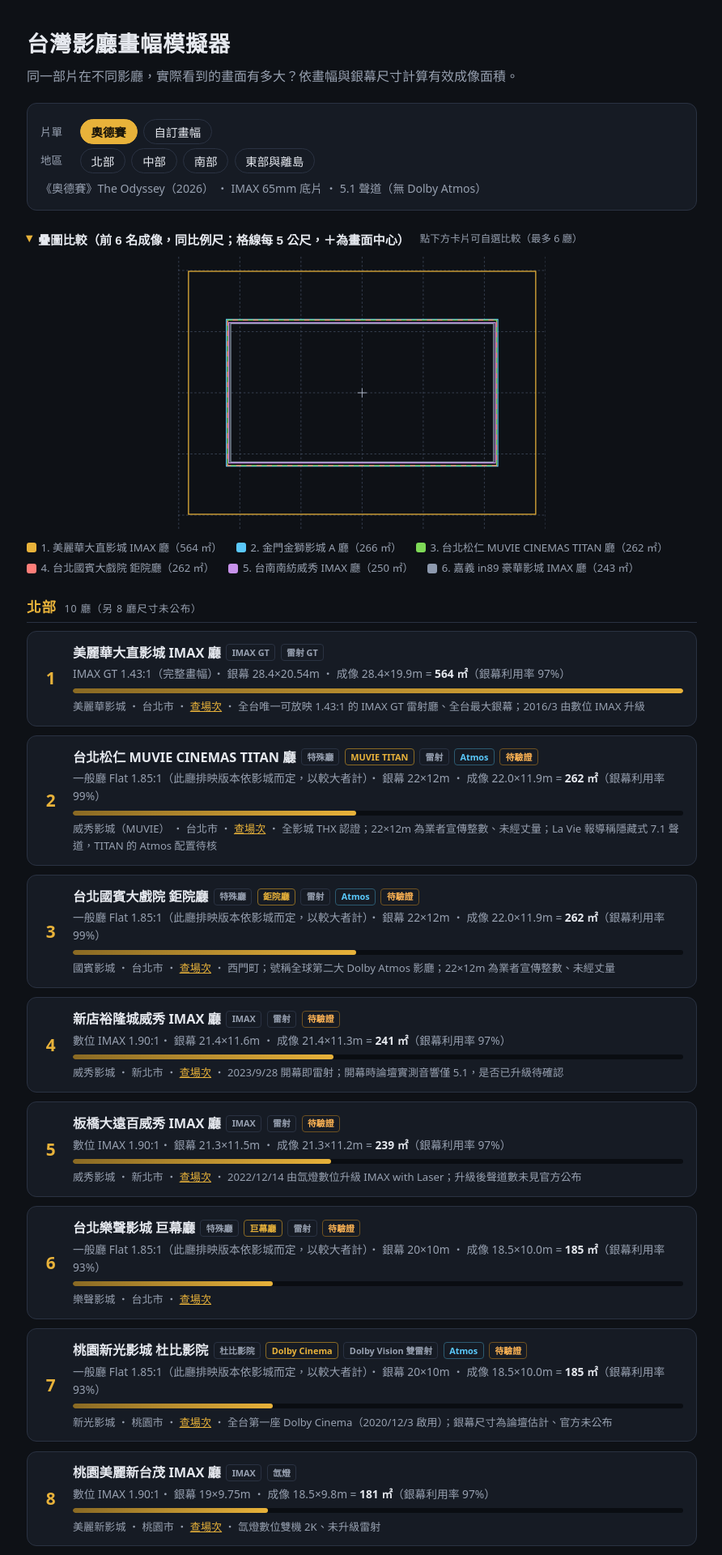
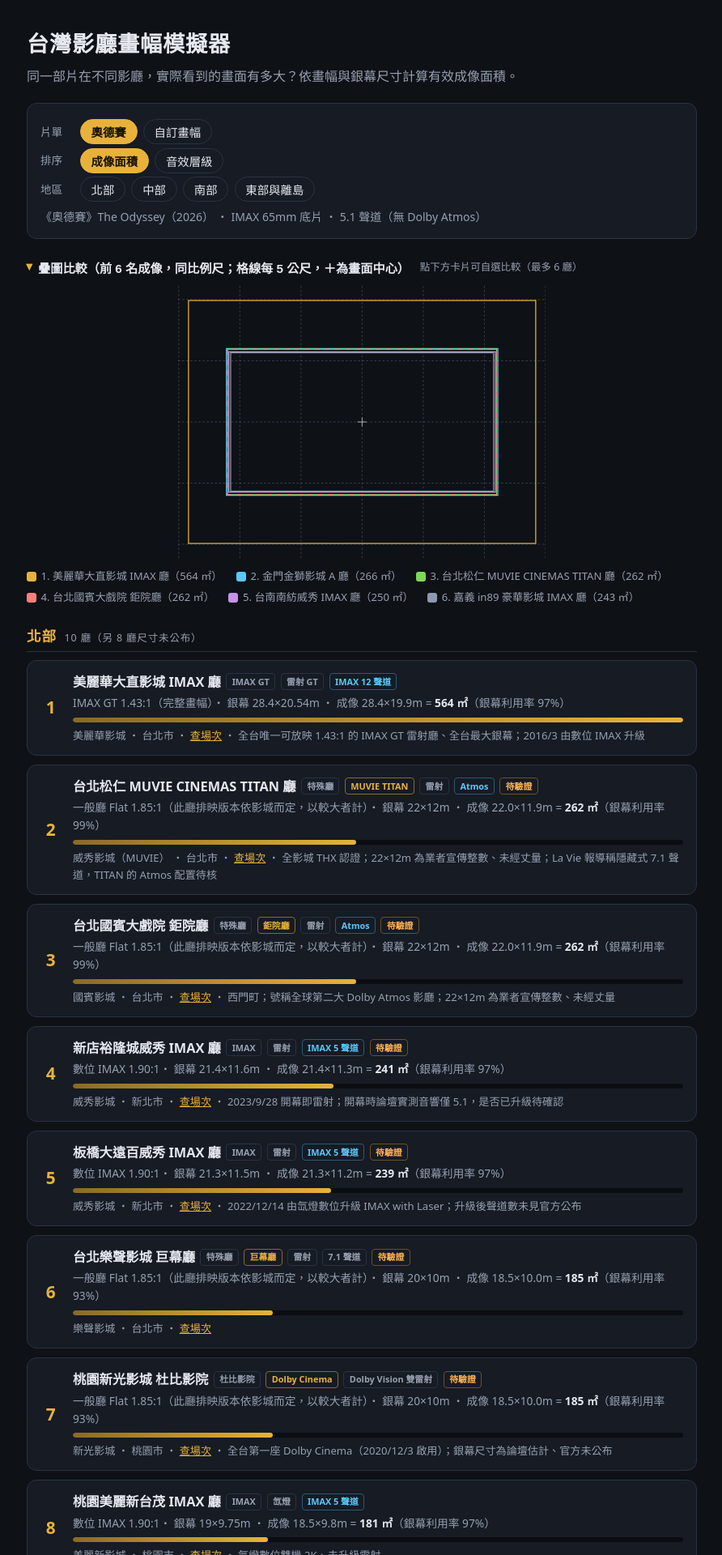
Before and after one commit to cowton0627/taiwan-theater, a React (Vite) app: page / in a window 1280 px wide. Shown: the top 1920 px of the page at 81% size, without its empty margins (193-1085 px from the left). Built offline with nearby package versions, Linux system fonts and the light colour scheme.

Commit message:
roadmap 8：音效層級徽章與音效排序模式（綜合評比階段一）

```diff
--- a/src/App.tsx
+++ b/src/App.tsx
@@ -2,8 +2,8 @@
 import screensData from './data/screens.json';
 import filmsData from './data/films.json';
 import { customVersion, fitFilm, fitImage } from './lib/fit';
-import { hasAtmos, isSized } from './types';
-import type { Film, FitResult, HallCategory, Region, Screen } from './types';
+import { AUDIO_TIER_ORDER, isSized } from './types';
+import type { AudioTier, Film, FitResult, HallCategory, Region, Screen } from './types';
 
 const screens = screensData as Screen[];
 const films = filmsData as Film[];
@@ -24,6 +24,39 @@
 };
 
 const CUSTOM_RATIOS = [1.43, 1.85, 1.9, 2.2, 2.39];
+
+const AUDIO_TIER_LABELS: Record<AudioTier, string> = {
+  DOLBY_CINEMA: 'Dolby Cinema',
+  DVA: 'DVA',
+  IMAX_12CH: 'IMAX 12 聲道',
+  IMAX_5CH: 'IMAX 5 聲道',
+  ATMOS: 'Atmos',
+  AURO_11_1: 'Auro 11.1',
+  SURROUND_7_1: '7.1 聲道',
+  SURROUND_5_1: '音效未查證',
+};
+
+const AUDIO_TIER_CLASS: Record<AudioTier, string> = {
+  DOLBY_CINEMA: 'tier-cert',
+  DVA: 'tier-cert',
+  IMAX_12CH: 'tier-imax',
+  IMAX_5CH: 'tier-imax',
+  ATMOS: 'tier-atmos',
+  AURO_11_1: 'tier-atmos',
+  SURROUND_7_1: 'tier-basic',
+  SURROUND_5_1: 'tier-unknown',
+};
+
+/** 音效層級徽章；與 hallCategory／brandLabel 重複時不重掛 */
+function AudioTierBadge({ s }: { s: Screen }) {
+  if (s.audioTier === 'DOLBY_CINEMA' && s.hallCategory === 'DOLBY_CINEMA') return null;
+  if (s.audioTier === 'DVA' && s.brandLabel === 'DVA') return null;
+  return (
+    <span className={`badge ${AUDIO_TIER_CLASS[s.audioTier]}`} title={s.audio}>
+      {AUDIO_TIER_LABELS[s.audioTier]}
+    </span>
+  );
+}
 
 /**
  * 疊圖比較：前幾名影廳的成像框以同一公尺比例尺、水平＋垂直置中疊放，可收合。
@@ -145,6 +178,8 @@
   const [regions, setRegions] = useState<Set<Region>>(new Set());
   /** 自選比較的影廳 id；空集合＝疊圖顯示預設前 6 名 */
   const [selected, setSelected] = useState<Set<string>>(new Set());
+  /** 排序：成像面積（預設）或音效層級優先（同層級內仍按面積） */
+  const [sortMode, setSortMode] = useState<'area' | 'audio'>('area');
 
   const film = films.find((f) => f.id === filmId) ?? null;
 
@@ -165,9 +200,17 @@
           : { ...fitImage(s, customVersion(customRatio)), versionUncertain: false },
       )
       .filter((r): r is FitResult => r !== null);
-    results.sort((a, b) => b.imageAreaM2 - a.imageAreaM2);
+    results.sort((a, b) => {
+      if (sortMode === 'audio') {
+        const tierDiff =
+          AUDIO_TIER_ORDER.indexOf(a.screen.audioTier) -
+          AUDIO_TIER_ORDER.indexOf(b.screen.audioTier);
+        if (tierDiff !== 0) return tierDiff;
+      }
+      return b.imageAreaM2 - a.imageAreaM2;
+    });
     return results;
-  }, [film, customRatio, pool]);
+  }, [film, customRatio, pool, sortMode]);
 
   const maxArea = fits[0]?.imageAreaM2 ?? 1;
 
@@ -247,6 +290,22 @@
             ))}
         </div>
         <div className="control-group">
+          <span className="control-label">排序</span>
+          <button
+            className={sortMode === 'area' ? 'chip active' : 'chip'}
+            onClick={() => setSortMode('area')}
+          >
+            成像面積
+          </button>
+          <button
+            className={sortMode === 'audio' ? 'chip active' : 'chip'}
+            onClick={() => setSortMode('audio')}
+            title="音效層級優先（Dolby Cinema > DVA > IMAX 12 > IMAX 5 > Atmos > 7.1 > 5.1），同層級內按面積"
+          >
+            音效層級
+          </button>
+        </div>
+        <div className="control-group">
           <span className="control-label">地區</span>
           {(Object.keys(REGION_LABELS) as Region[]).map((r) => (
             <button
@@ -304,7 +363,7 @@
                     {fit.screen.projection && (
                       <span className="badge">{fit.screen.projection}</span>
                     )}
-                    {hasAtmos(fit.screen) && <span className="badge atmos">Atmos</span>}
+                    <AudioTierBadge s={fit.screen} />
                     {!fit.screen.verified && (
                       <span className="badge unverified" title="尺寸為社群流傳值，尚未查證">
                         待驗證
@@ -344,7 +403,7 @@
                     <span className="badge">{CATEGORY_LABELS[s.hallCategory]}</span>
                     {s.brandLabel && <span className="badge brand">{s.brandLabel}</span>}
                     {s.projection && <span className="badge">{s.projection}</span>}
-                    {hasAtmos(s) && <span className="badge atmos">Atmos</span>}
+                    <AudioTierBadge s={s} />
                     <span className="badge unverified">尺寸未公布</span>
                   </h3>
                   <p className="meta">
--- a/src/index.css
+++ b/src/index.css
@@ -287,9 +287,32 @@
   color: var(--muted);
 }
 
-.badge.atmos {
+.badge.atmos,
+.badge.tier-atmos {
   color: #5ac8fa;
   border-color: #2c5a70;
+}
+
+/* 整廳認證級（Dolby Cinema / DVA） */
+.badge.tier-cert {
+  color: #7ed957;
+  border-color: #3c6b2e;
+}
+
+.badge.tier-imax {
+  color: #5ac8fa;
+  border-color: #2c5a70;
+}
+
+.badge.tier-basic {
+  color: var(--muted);
+  border-color: var(--border);
+}
+
+.badge.tier-unknown {
+  color: var(--muted);
+  border-color: var(--border);
+  border-style: dashed;
 }
 
 .badge.brand {
```
Also changed, not shown: 1 other file (tests, documents, lock files or other folders).
